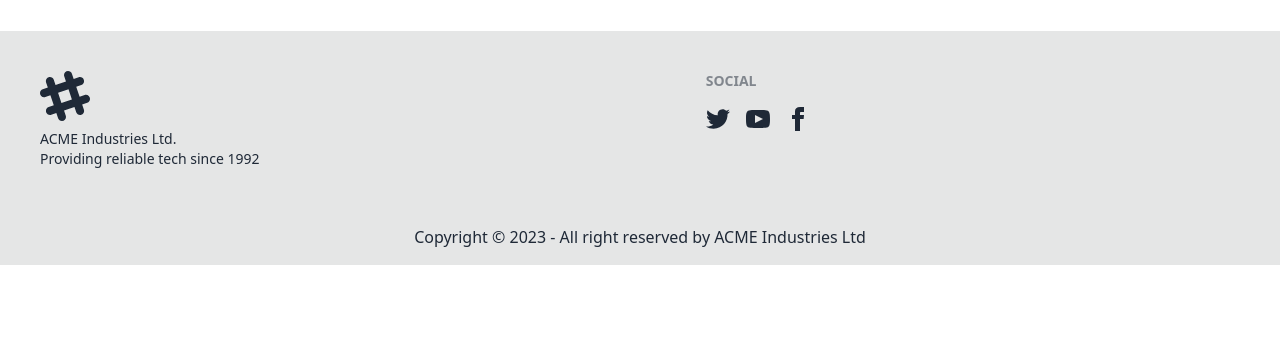
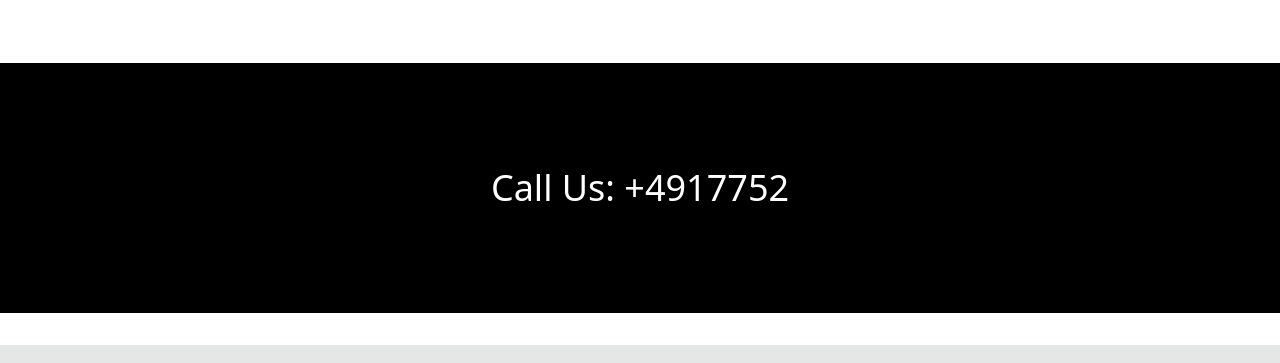
Before and after one commit to Md-Azad/bistro-client, a React (Vite) app: page / in a window 1280 px wide. Shown: the part 2344-2707 px from the top of the page. Before the commit the page ends 2609 px from the top, so only its background shows below. Built offline with nearby package versions, Linux system fonts and the light colour scheme.

Commit message:
call us section added

```diff
--- /dev/null
+++ b/src/pages/Home/CallUs/CallUs.jsx
@@ -0,0 +1,11 @@
+
+
+const CallUs = () => {
+    return (
+        <div className="bg-black md:h-[250px] flex items-center justify-center my-8">
+            <h3 className="text-white text-4xl">Call Us: +4917752</h3>
+        </div>
+    );
+};
+
+export default CallUs;
--- a/src/pages/Home/Home/Home.jsx
+++ b/src/pages/Home/Home/Home.jsx
@@ -1,4 +1,5 @@
 import Banner from "../Banner/Banner";
+import CallUs from "../CallUs/CallUs";
 import Category from "../Category/Category";
 import Notice from "../Notice/Notice";
 import PopularMenu from "../PopularMenu/PopularMenu";
@@ -11,6 +12,7 @@ const Home = () => {
             <Category></Category>
             <Notice></Notice>
             <PopularMenu></PopularMenu>
+            <CallUs></CallUs>
         </div>
     );
 };
```
